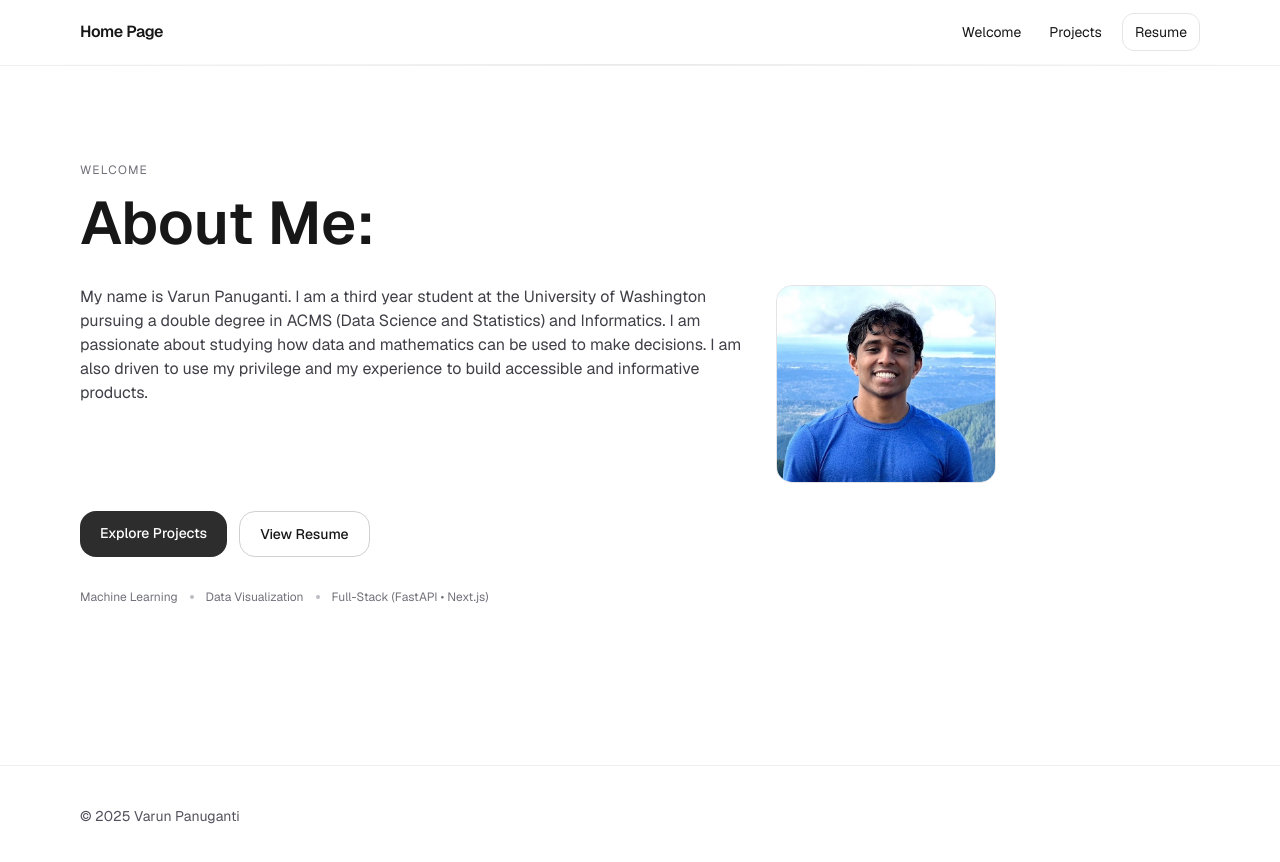
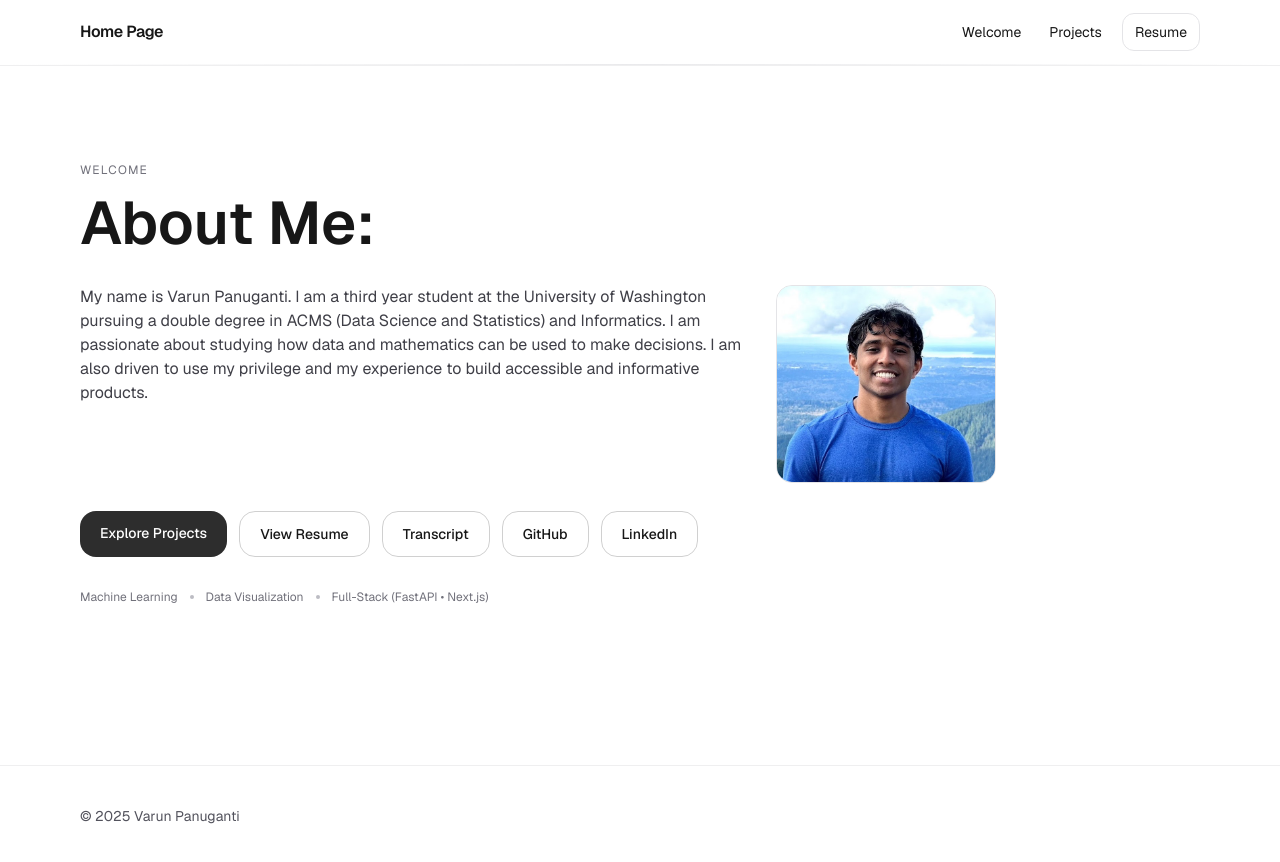
Before and after one commit to VarunP3000/VarunP3000.github.io, a Next.js app: page / in a window 1280 px wide. Shown: the top 862 px of the page. Built offline with nearby package versions, Linux system fonts and the light colour scheme.

Commit message:
added transcript, linkedin, and github

```diff
--- a/src/app/page.tsx
+++ b/src/app/page.tsx
@@ -43,11 +43,39 @@ export default function Page() {
         >
           Explore Projects
         </Link>
+
         <a
           href="/Varun_Panuganti_OG_Resume.pdf"
           className="rounded-2xl border border-foreground/20 px-5 py-3 text-sm font-medium hover:bg-foreground/5 transition"
         >
           View Resume
+        </a>
+
+        <a
+          href="/transcript.pdf"
+          target="_blank"
+          rel="noopener noreferrer"
+          className="rounded-2xl border border-foreground/20 px-5 py-3 text-sm font-medium hover:bg-foreground/5 transition"
+        >
+          Transcript
+        </a>
+
+        <a
+          href="https://github.com/VarunP3000"
+          target="_blank"
+          rel="noopener noreferrer"
+          className="rounded-2xl border border-foreground/20 px-5 py-3 text-sm font-medium hover:bg-foreground/5 transition"
+        >
+          GitHub
+        </a>
+
+        <a
+          href="https://www.linkedin.com/feed/"
+          target="_blank"
+          rel="noopener noreferrer"
+          className="rounded-2xl border border-foreground/20 px-5 py-3 text-sm font-medium hover:bg-foreground/5 transition"
+        >
+          LinkedIn
         </a>
       </div>
 
```
